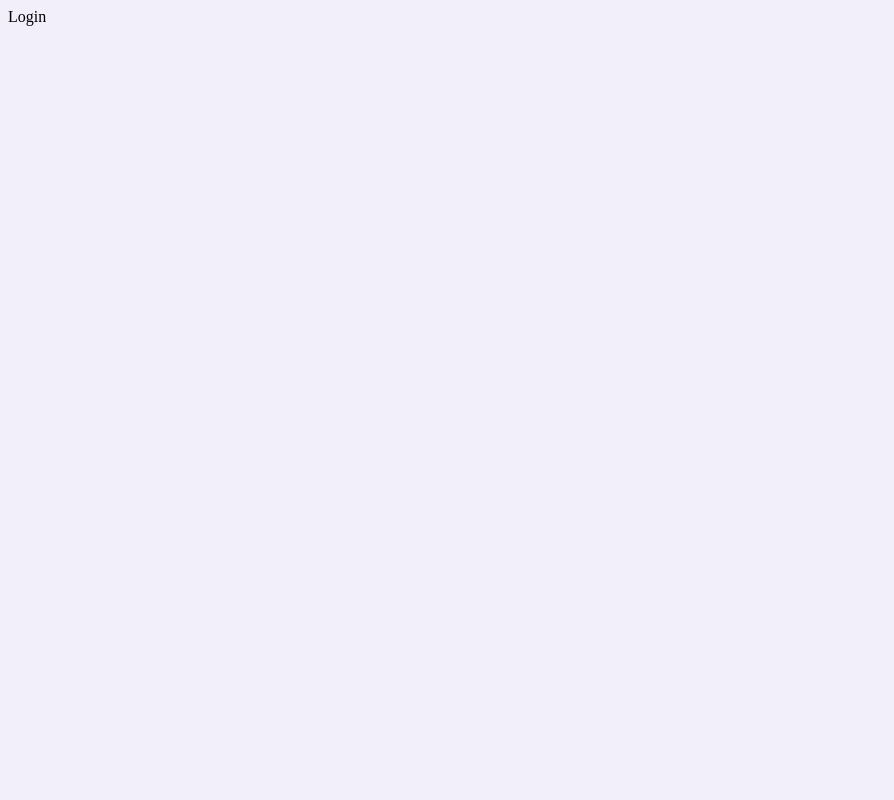
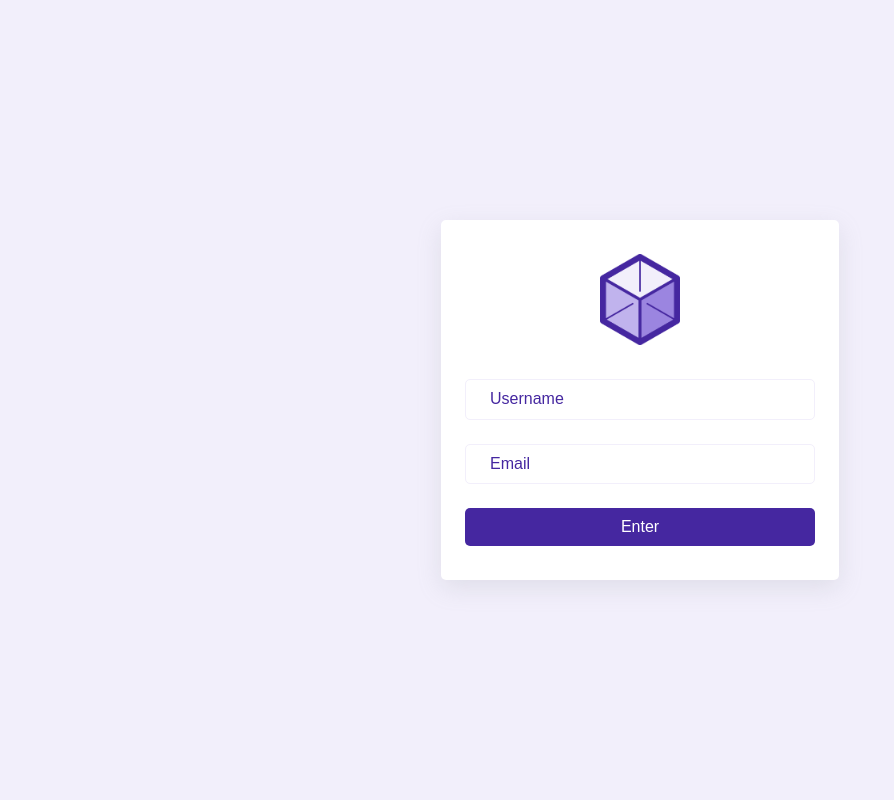
Before and after one commit to VernonGrant/live-users-dashboard, a PHP site: page / in a window 1280 px wide. Before the commit the part shown is almost empty. Shown: the whole page, without its empty margins (0-894 px from the left). Run offline with PHP 8.4, Linux system fonts and the light colour scheme; some libraries are stand-ins or nearby versions.

Commit message:
Add entrance overlay markup

```diff
--- a/assets/css/styles.min.css
+++ b/assets/css/styles.min.css
@@ -1 +1 @@
-html{background-color:#f2effb}
+html{font-family:Arial, sans-serif;background-color:#f2effb}.d-block{display:block}.shadow{box-shadow:rgba(149,157,165,0.2) 0px 8px 24px}.rounded{border-radius:5px}input[type=text],input[type=email]{box-sizing:border-box;margin-bottom:24px;padding:10px 24px;border:1px solid #f2effb;border-radius:5px;color:#483877}input[type=text]:focus,input[type=email]:focus{outline:none;border-color:#4527a0;background-color:#f2effb}::placeholder{color:#4527a0}.btn{padding:10px 24px;background-color:#4527a0;color:#fff;outline:none;border:none;border-radius:5px}.btn:hover{background-color:#341d7b}#app-entrance{display:flex;justify-content:center;align-items:center;min-width:100vw;min-height:100vh;background-color:#f2effb;padding:0 24px;box-sizing:border-box}#app-entrance #entrance-form{display:block;padding:34px 24px;background-color:#fff;width:100%;max-width:350px}#app-entrance #entrance-form img{display:block;width:80px;margin:0 auto 34px auto}#app-entrance input,#app-entrance .btn{display:block;width:100%}
--- a/assets/scss/_general.scss
+++ b/assets/scss/_general.scss
@@ -1,3 +1,66 @@
 html {
+	font-family: Arial, sans-serif;
 	background-color: $color-purple-light;
 }
+
+// -----------------------------------------------------------------------------
+// Utilities
+// -----------------------------------------------------------------------------
+
+.d-block {
+	display: block;
+}
+
+// -----------------------------------------------------------------------------
+// Decorations
+// -----------------------------------------------------------------------------
+
+.shadow {
+	box-shadow: rgba(149, 157, 165, 0.2) 0px 8px 24px;
+}
+
+.rounded {
+	border-radius: $rounded-radius;
+}
+
+// -----------------------------------------------------------------------------
+// Forms
+// -----------------------------------------------------------------------------
+
+input[type=text],
+input[type=email] {
+	box-sizing: border-box;
+	margin-bottom: $spacer-m;
+	padding: $spacer-s $spacer-m;
+	border: 1px solid $color-purple-light;
+	border-radius: $rounded-radius;
+	color: $color-body;
+}
+
+input[type=text]:focus,
+input[type=email]:focus {
+	outline: none;
+	border-color: $color-purple;
+	background-color: $color-purple-light;
+}
+
+::placeholder {
+	color: $color-purple;
+}
+
+// -----------------------------------------------------------------------------
+// Buttons
+// -----------------------------------------------------------------------------
+
+.btn {
+	padding: $spacer-s $spacer-m;
+	background-color: $color-purple;
+	color: $color-white;
+	outline: none;
+	border: none;
+	border-radius: $rounded-radius;
+}
+
+.btn:hover {
+	background-color: $color-purple-darker;
+}
--- a/assets/scss/_variables.scss
+++ b/assets/scss/_variables.scss
@@ -1,4 +1,25 @@
+// -----------------------------------------------------------------------------
 // Colors
+// -----------------------------------------------------------------------------
 
+$color-white: #ffffff;
 $color-purple: #4527a0;
+$color-purple-darker: #341d7b;
 $color-purple-light: #f2effb;
+$color-body: #483877;
+
+// -----------------------------------------------------------------------------
+// Decoration
+// -----------------------------------------------------------------------------
+
+$rounded-radius: 5px;
+
+// -----------------------------------------------------------------------------
+// Spacers
+// -----------------------------------------------------------------------------
+
+$spacer-xs: 7px;
+$spacer-s: 10px;
+$spacer-m: 24px;
+$spacer-l: 34px;
+$spacer-xl: 80px;
--- a/assets/scss/styles.scss
+++ b/assets/scss/styles.scss
@@ -1,2 +1,37 @@
 @import './_variables';
 @import './_general';
+
+// -----------------------------------------------------------------------------
+// Entrance
+// -----------------------------------------------------------------------------
+
+#app-entrance {
+	display: flex;
+	justify-content: center;
+	align-items: center;
+	min-width: 100vw;
+	min-height: 100vh;
+	background-color: $color-purple-light;
+	padding: 0 $spacer-m;
+	box-sizing: border-box;
+
+	#entrance-form {
+		display: block;
+		padding: $spacer-l $spacer-m;
+		background-color: $color-white;
+		width: 100%;
+		max-width: 350px;
+
+		img {
+			display: block;
+			width: 80px;
+			margin: 0 auto $spacer-l auto;
+		}
+	}
+
+	& input,
+	& .btn {
+		display: block;
+		width: 100%;
+	}
+}
--- a/index.html
+++ b/index.html
@@ -10,13 +10,27 @@
         <link rel="icon" href="./assets/img/favicon.svg" type="image/svg+xml">
         <link rel="apple-touch-icon" href="./assets/img/apple-touch-icon.png">
 
+        <!-- styles -->
+        <link href="./assets/css/normalize.css" rel="stylesheet"/>
         <link href="./assets/css/styles.min.css" rel="stylesheet"/>
     </head>
     <body>
-        <!-- login -->
-        <section id="app-login">
-            <div>Login</div>
-        </section>
+
+        <!-- entrance overlay -->
+        <div id="app-entrance">
+            <form id="entrance-form" class="rounded shadow">
+                <img alt="logo" src="./assets/img/logo.png"/>
+                <input id="field-username" name="username" type="text"
+                       minlength="3" value="" pattern="[A-Za-z]+"
+                       placeholder="Username"
+                       title="Can only contain alphabetical letters e.g. john"
+                       required/>
+                <input id="field-email" name="email" type="email" value=""
+                       placeholder="Email"
+                       required/>
+                <button class="btn">Enter</button>
+            </form>
+        </div>
 
         <!-- scripts -->
         <script type="module" src="./assets/js/main.js"></script>
```
Also changed, not shown: assets/img/logo.png (added).
